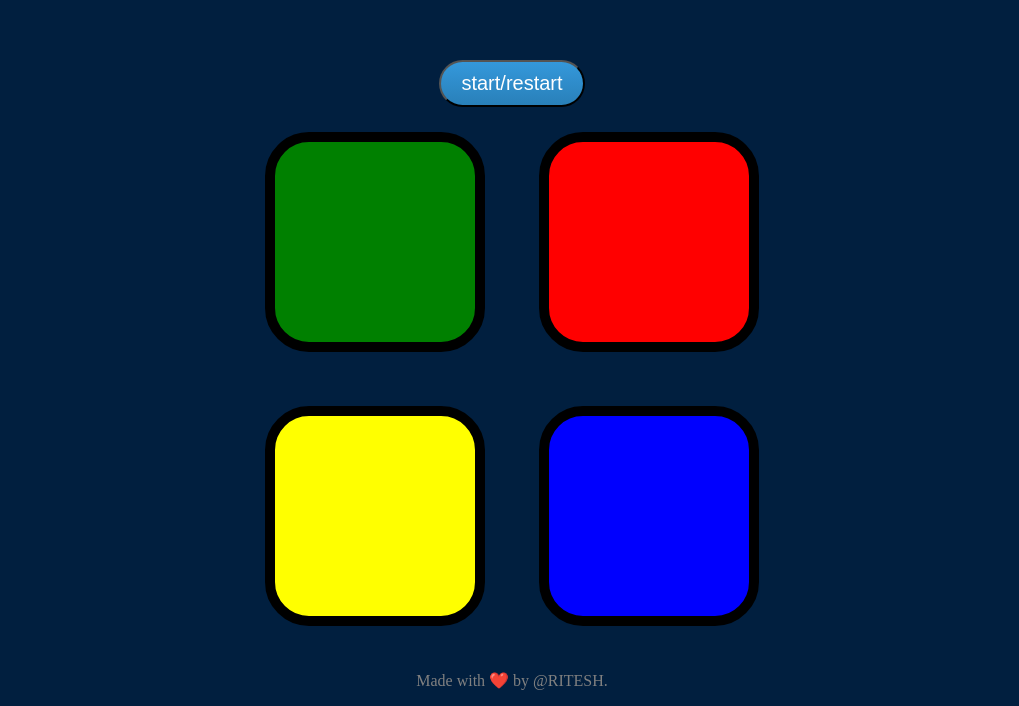
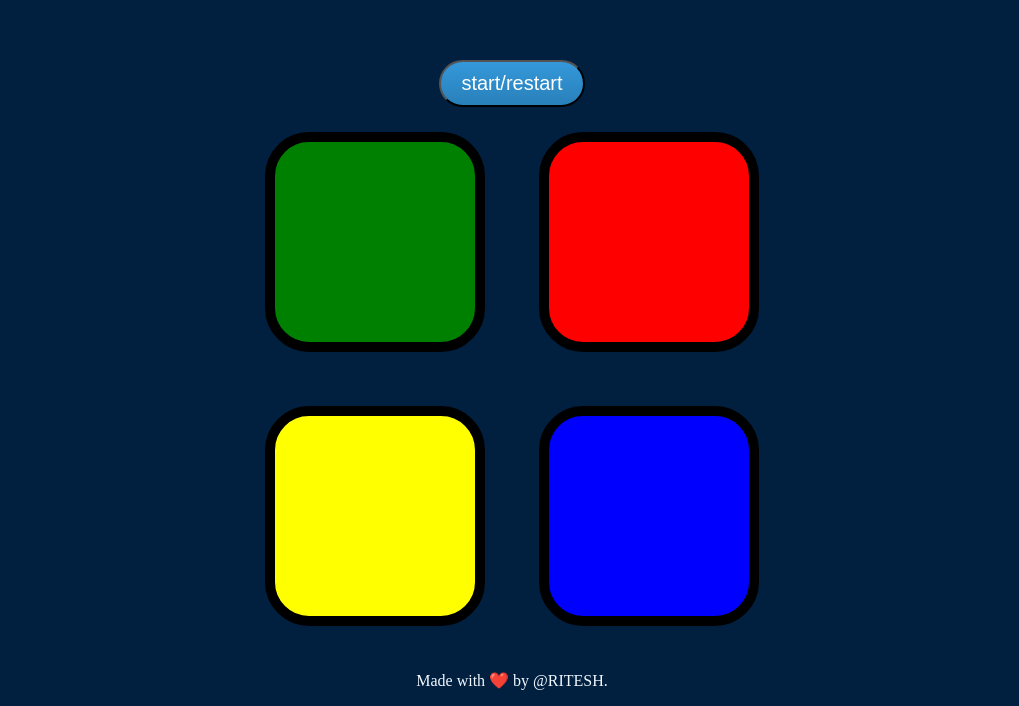
Before and after one commit to riteshd044/simon_game, a plain HTML site: page index.html in a window 1280 px wide. Shown: the part 114-820 px from the top of the page, without its empty margins (128-1147 px from the left). Drawn offline with nearby package versions, Linux system fonts and the light colour scheme.

Commit message:
Update styles.css

```diff
--- a/styles.css
+++ b/styles.css
@@ -4,7 +4,7 @@ body {
 }
 
 p{
-  color: grey;
+  color: aliceblue;
 }
 
 #level-title {
```
